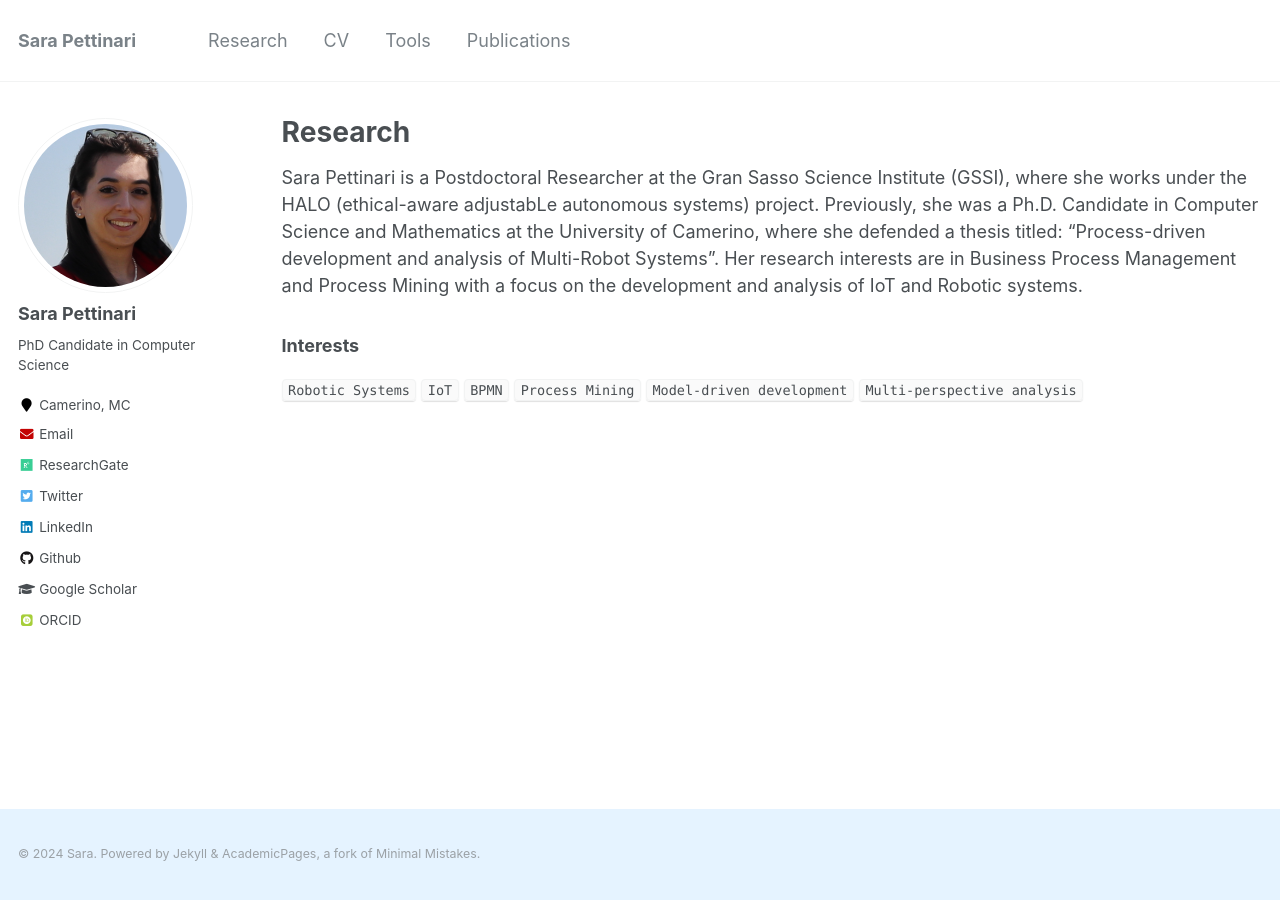
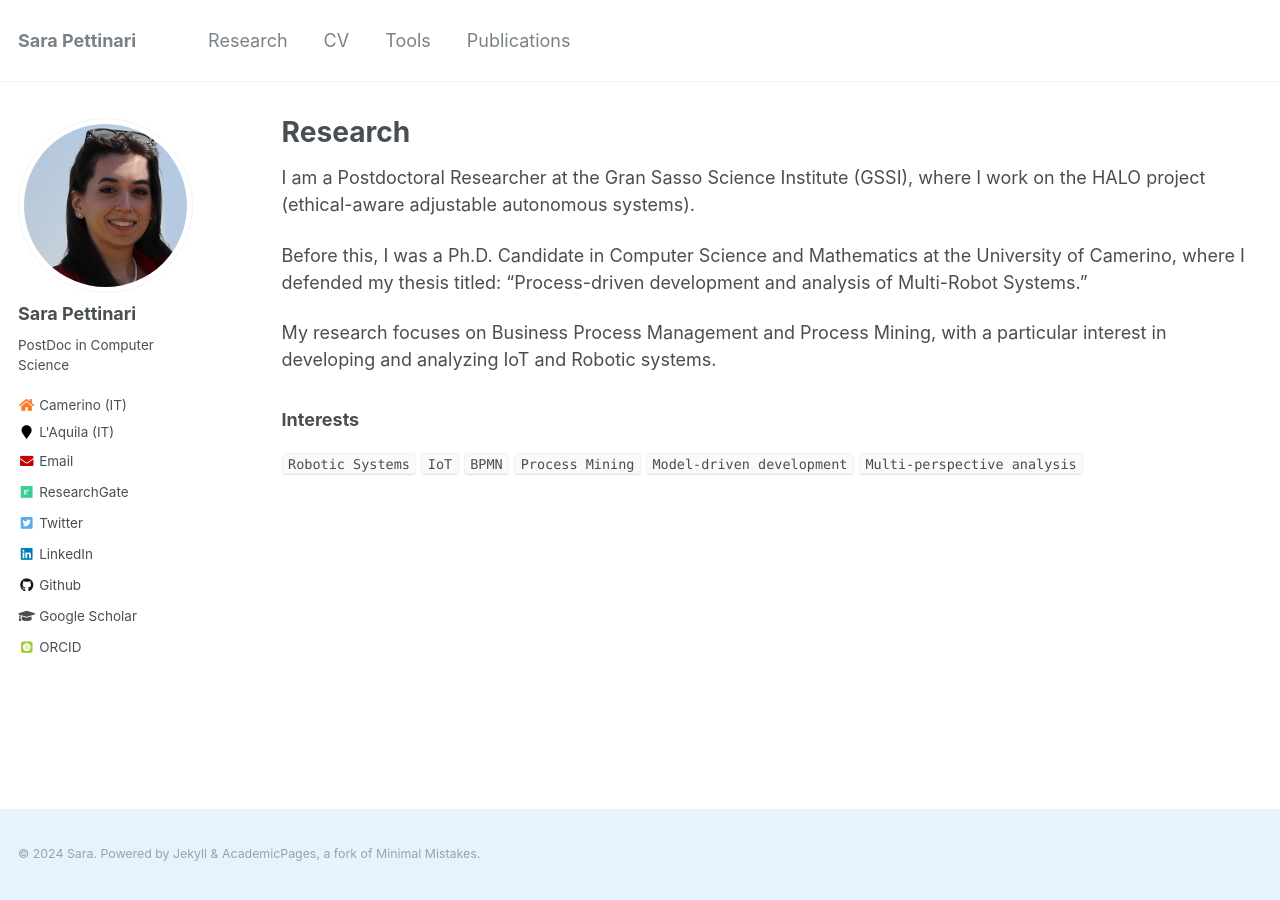
Before and after one commit to SaraPettinari/SaraPettinari.github.io, a Jekyll site: the page built from _pages/research.md, in a window 1280 px wide. Built offline with Jekyll 4.4.1, drawn with Linux system fonts in a browser that asks for light colours; some web fonts are replaced.

Commit message:
data update

```diff
--- a/_config.yml
+++ b/_config.yml
@@ -82,9 +82,9 @@ analytics:
 author:
   name             : "Sara Pettinari"
   avatar           : "profile-pic.png"
-  bio              : "PhD Candidate in Computer Science"
-  location         : "Camerino, MC"
-  employer         :
+  bio              : "PostDoc in Computer Science"
+  location         : "Camerino (IT)"
+  employer         : "L'Aquila (IT)"
   pubmed           : #"https://www.ncbi.nlm.nih.gov/pubmed/?term=john+snow"
   googlescholar    : "https://scholar.google.com/citations?user=djjjZxAAAAAJ&hl=it&oi=ao"
   email            : "sara.pettinari@gssi.it"
--- a/_includes/author-profile.html
+++ b/_includes/author-profile.html
@@ -23,7 +23,7 @@
     <button class="btn btn--inverse">Follow</button>
     <ul class="author__urls social-icons">
       {% if author.location %}
-        <li><i class="fa fa-fw fa-map-marker" aria-hidden="true"></i> {{ author.location }}</li>
+        <li><i class="fa fa-fw fa-home" aria-hidden="true" style="color: #fc7724;"></i> {{ author.location }}</li>
       {% endif %}
       {% if author.employer %}
         <li><i class="fa fa-fw fa-map-marker" aria-hidden="true"></i> {{ author.employer }}</li>
--- a/_pages/research.md
+++ b/_pages/research.md
@@ -7,10 +7,12 @@ author_profile: true
 
 {% include base_path %}
 
+I am a Postdoctoral Researcher at the Gran Sasso Science Institute (GSSI), where I work on the HALO project (ethical-aware adjustable autonomous systems).
 
-Sara Pettinari is a Postdoctoral Researcher at the Gran Sasso Science Institute (GSSI), where she works under the HALO (ethical-aware adjustabLe autonomous systems) project.
-Previously, she was a Ph.D. Candidate in Computer Science and Mathematics at the University of Camerino, where she defended a thesis titled: "Process-driven development and analysis of Multi-Robot Systems".
-Her research interests are in Business Process Management and Process Mining with a focus on the development and analysis of IoT and Robotic systems.
+Before this, I was a Ph.D. Candidate in Computer Science and Mathematics at the University of Camerino, where I defended my thesis titled: "Process-driven development and analysis of Multi-Robot Systems."
+
+My research focuses on Business Process Management and Process Mining, with a particular interest in developing and analyzing IoT and Robotic systems.
+
 
 ### Interests
 `Robotic Systems` `IoT` `BPMN` `Process Mining` `Model-driven development` `Multi-perspective analysis`
```
Also changed, not shown: _pages/about.md (+5 -2 lines), talkmap.py (deleted, +0 -43 lines), 2 other files.
